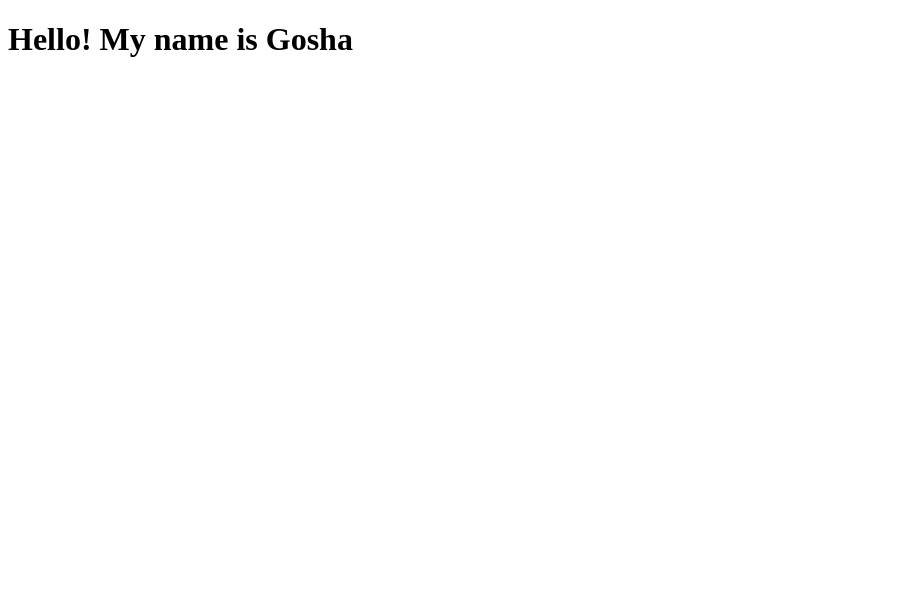
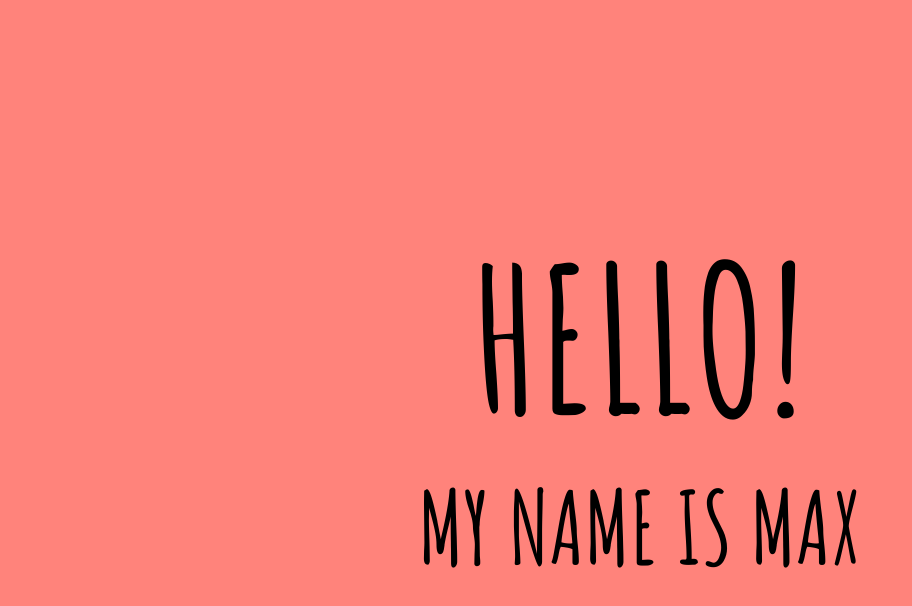
Before and after one commit to rawwrr/javascriptery, a plain HTML site: page index.html in a window 1280 px wide. Shown: the whole page, without its empty margins (0-912 px from the left). Drawn offline with Linux system fonts and the light colour scheme.

Commit message:
Added some text && styles

```diff
--- a/index.html
+++ b/index.html
@@ -5,10 +5,26 @@
     <meta http-equiv="X-UA-Compatible" content="IE=edge" />
     <meta name="viewport" content="width=device-width, initial-scale=1.0" />
 
+    <link rel="preconnect" href="https://fonts.googleapis.com" />
+    <link rel="preconnect" href="https://fonts.gstatic.com" crossorigin />
+    <link
+      href="https://fonts.googleapis.com/css2?family=Amatic+SC:wght@700&display=swap"
+      rel="stylesheet"
+    />
+
     <link rel="stylesheet" href="styles.css" />
     <title>ЭТО БАЗА</title>
   </head>
+
   <body>
-    <h1>Hello! My name is Gosha</h1>
+    <header class="header">
+      <div class="name-is">
+        <h1>Hello!</h1>
+        <p>My name is Max</p>
+      </div>
+    </header>
+    <!-- <main>
+      <p>TEST</p>
+    </main> -->
   </body>
 </html>
--- a/styles.css
+++ b/styles.css
@@ -0,0 +1,28 @@
+* {
+  padding: 0;
+  margin: 0;
+  box-sizing: border-box;
+}
+
+html {
+  font-size: 62.5%;
+}
+
+body {
+  font-family: "Amatic SC", cursive;
+  font-weight: 700;
+}
+
+header {
+  display: flex;
+  justify-content: center;
+  align-items: center;
+  background-color: #ff837b;
+  height: 100vh;
+}
+
+.name-is {
+  text-transform: uppercase;
+  font-size: 10rem;
+  text-align: center;
+}
```
